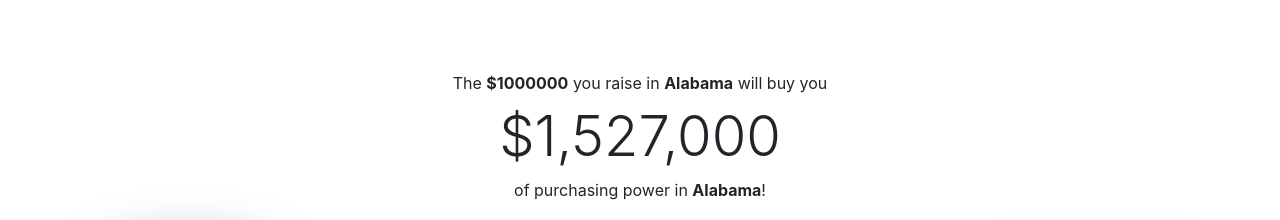
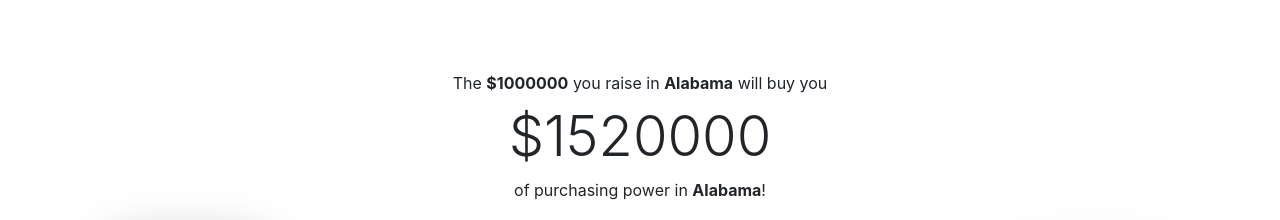
Before and after one commit to antondrozd/vc-arbitrage, a plain HTML site: page index.html in a window 1280 px wide. Both pictures are taken after a click on the link "Calculate". Shown: the part 800-1020 px from the top of the page. Drawn offline with nearby package versions, Linux system fonts and the light colour scheme.

Commit message:
Add purchasing power logic

```diff
--- a/index.html
+++ b/index.html
@@ -114,7 +114,7 @@
                 will buy you</span
               >
 
-              <span class="d-block display-4">$1,527,000</span>
+              <span class="d-block display-4" id="purchasingPowerSum">$1,527,000</span>
               <span class="d-block mt-2">
                 of purchasing power in
                 <span class="font-weight-bold spend-in">Philadelphia</span
@@ -172,7 +172,7 @@
           </div>
           <div class="col-12 col-lg">
             <div class="card text-center">
-              <div class="bar card-img-top mb-2" data-bar-value="1.52"></div>
+              <div class="bar card-img-top mb-2" id="resultBar"></div>
               <div class="card-body">
                 <h4 class="card-title">PURCHASING POWER</h4>
               </div>
--- a/js/barChart.js
+++ b/js/barChart.js
@@ -6,18 +6,16 @@
     animationStep = 0.2,
     animationDelay = 0
   } = {}) {
-    this._$bars = $('.bar');
     this._maxValue;
     this._maxBarHeight = maxBarHeight;
     this.colors = colors;
     this.animation = animation;
     this.animationStep = animationStep;
     this.animationDelay = animationDelay;
-
-    this.init();
   }
 
   init() {
+    this._$bars = $('.bar');
     this._setMaxValue();
   }
 
@@ -33,19 +31,18 @@
     this._maxValue = Math.max(...values);
   }
 
-  _getFormattedValue(value) {
+  getFormattedValue(value) {
     const numberOfDecimalPlaces = value.toString().includes('.')
       ? value
           .toString()
           .split('.')
-          .pop().length
+          .pop().length > 1
       : 0;
 
-    return numberOfDecimalPlaces ? value : value.toFixed(1);
+    return numberOfDecimalPlaces ? value.toFixed(2) : value.toFixed(1);
   }
 
   renderBars() {
-
     this._$bars.each((index, bar) => {
       const $bar = $(bar);
 
@@ -66,7 +63,7 @@
         backgroundColor: this.colors[colorIndex]
       });
 
-      const valueToDisplay = this._getFormattedValue(value);
+      const valueToDisplay = this.getFormattedValue(value);
 
       $bar.text(`${valueToDisplay}x`);
 
--- a/js/index.js
+++ b/js/index.js
@@ -30,6 +30,7 @@
   });
 
   activateNavbarBehavior();
-  new BarChart({ maxBarHeight: 175, animation: 'fadeIn' }).renderBars();
+
+  window.barChart = new BarChart({ maxBarHeight: 175, animation: 'fadeIn' });
   new WOW().init();
 });
--- /dev/null
+++ b/js/purchasingPower.js
@@ -0,0 +1,16 @@
+function getPercentage(value, percentage) {
+  return (value * percentage) / 100;
+}
+
+export default function getPurchasingPowerValue() {
+  const sum = $('#sum').val();
+  const coefficients = [
+    ...$('.bar').map((index, bar) => $(bar).data('bar-value'))
+  ];
+
+  return Math.ceil(
+    getPercentage(sum, 70) * coefficients[0] +
+      getPercentage(sum, 10) * coefficients[1] +
+      getPercentage(sum, 20) * coefficients[2]
+  );
+}
--- a/js/renderResult.js
+++ b/js/renderResult.js
@@ -1,3 +1,4 @@
+import getPurchasingPowerValue from './purchasingPower.js';
 import { scrollTo } from './helpers.js';
 
 function getFieldsData() {
@@ -12,11 +13,21 @@
   const $target = $('#result');
   const { raiseFrom, spendIn, sum } = getFieldsData();
 
+  const purchasingPowerSum = getPurchasingPowerValue();
+  const purchasingPowerCoef = window.barChart.getFormattedValue(
+    purchasingPowerSum / sum
+  );
+
   $('.raise-sum').text(`$${sum}`);
   $('.raise-from').text(raiseFrom);
   $('.spend-in').text(spendIn);
+  $('#purchasingPowerSum').text(`$${purchasingPowerSum}`);
+  $('#resultBar').attr('data-bar-value', purchasingPowerCoef);
 
-  $target.removeClass('d-none').addClass('d-flex');
+  window.barChart.init();
+  window.barChart.renderBars();
+
+  $target.removeClass('d-none');
   scrollTo($target, 500);
 
   $('#resultLink').removeClass('disabled');
```
